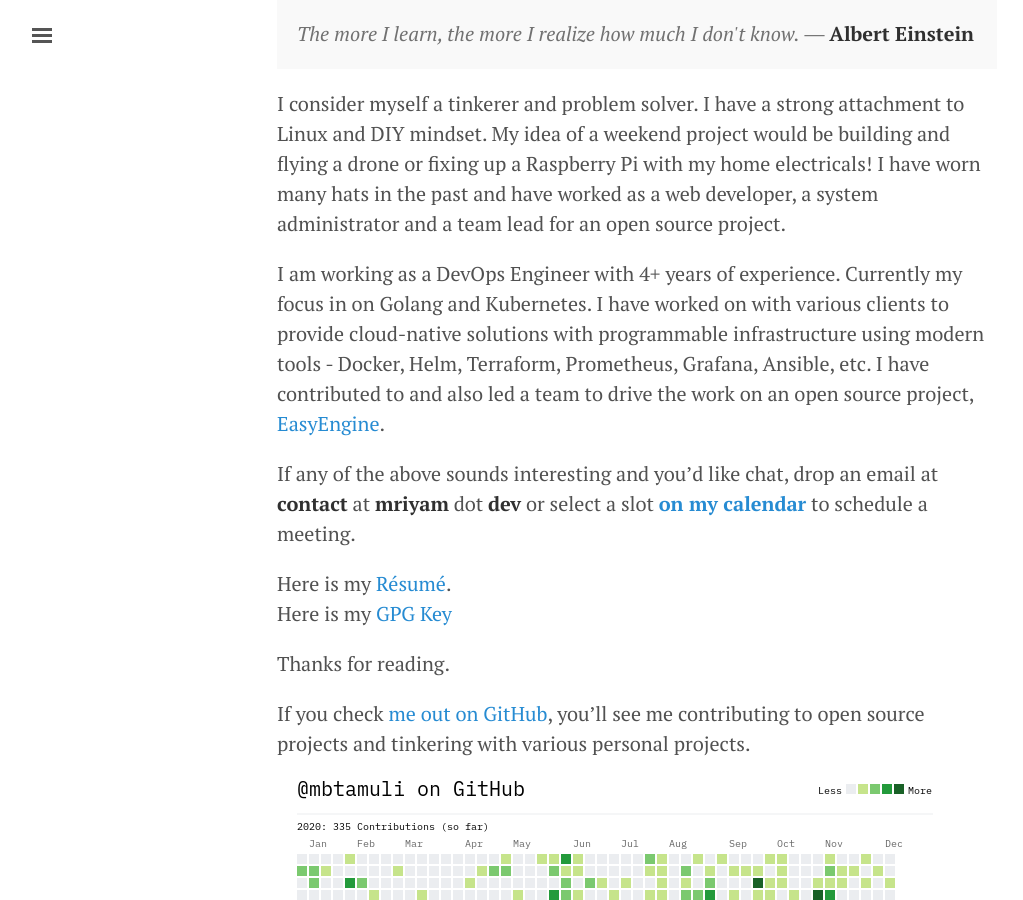
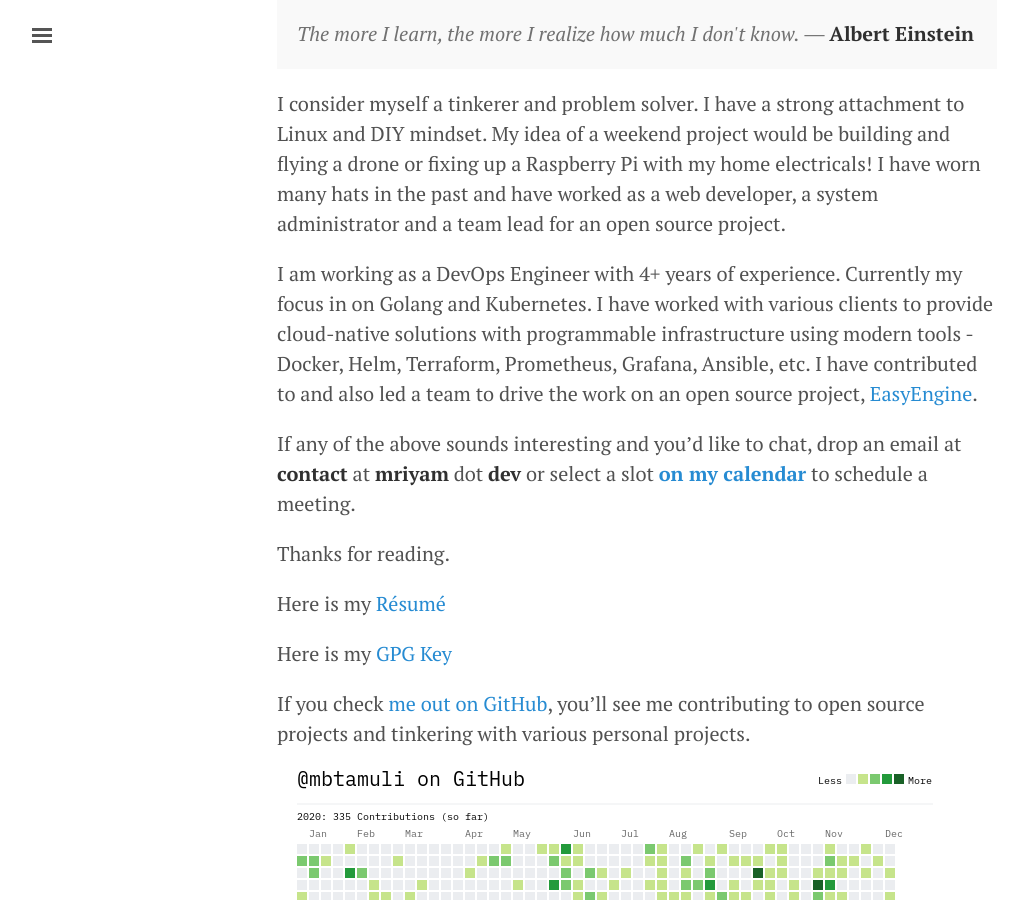
Before and after one commit to lk4ml/blog_example, a Jekyll site: the page built from about.md, in a window 1280 px wide and 900 px high, scrolled down 193 px. Shown: the whole window, without its empty margins (3-1026 px from the left). Built offline with Jekyll 4.4.1, drawn with Linux system fonts in a browser that asks for light colours.

Commit message:
👌 IMPROVE: Fix typos
Signed-off-by: Mriyam Tamuli <mbtamuli@gmail.com>

```diff
--- a/about.md
+++ b/about.md
@@ -9,14 +9,15 @@ title: About
 
 I consider myself a tinkerer and problem solver. I have a strong attachment to Linux and DIY mindset. My idea of a weekend project would be building and flying a drone or fixing up a Raspberry Pi with my home electricals! I have worn many hats in the past and have worked as a web developer, a system administrator and a team lead for an open source project.
 
-I am working as a DevOps Engineer with 4+ years of experience. Currently my focus in on Golang and Kubernetes. I have worked on with various clients to provide cloud-native solutions with programmable infrastructure using modern tools - Docker, Helm, Terraform, Prometheus, Grafana, Ansible, etc. I have contributed to and also led a team to drive the work on an open source project, [EasyEngine](https://easyengine.io/).
+I am working as a DevOps Engineer with 4+ years of experience. Currently my focus in on Golang and Kubernetes. I have worked with various clients to provide cloud-native solutions with programmable infrastructure using modern tools - Docker, Helm, Terraform, Prometheus, Grafana, Ansible, etc. I have contributed to and also led a team to drive the work on an open source project, [EasyEngine](https://easyengine.io/).
 
-If any of the above sounds interesting and you'd like chat, drop an email at **contact** at **mriyam** dot **dev** or select a slot [**on my calendar**](https://calendar.x.ai/mriyam/virtual) to schedule a meeting.
-
-Here is my [Résumé]({{ site.baseurl }}/public/resume.pdf).
-Here is my [GPG Key]({{ site.baseurl }}/public/gpg.txt)
+If any of the above sounds interesting and you'd like to chat, drop an email at **contact** at **mriyam** dot **dev** or select a slot [**on my calendar**](https://calendar.x.ai/mriyam/virtual) to schedule a meeting.
 
 Thanks for reading.
 
+Here is my [Résumé]({{ site.baseurl }}/public/resume.pdf)
+
+Here is my [GPG Key]({{ site.baseurl }}/public/gpg.txt)
+
 If you check [me out on GitHub](https://github.com/mbtamuli), you'll see me contributing to open source projects and tinkering with various personal projects.
-[![GitHub Contributions](/public/images/contributions.png)](https://github.com/mbtamuli)
+[![GitHub Contributions]({{ site.baseurl }}/public/images/contributions.png)](https://github.com/mbtamuli)
```
